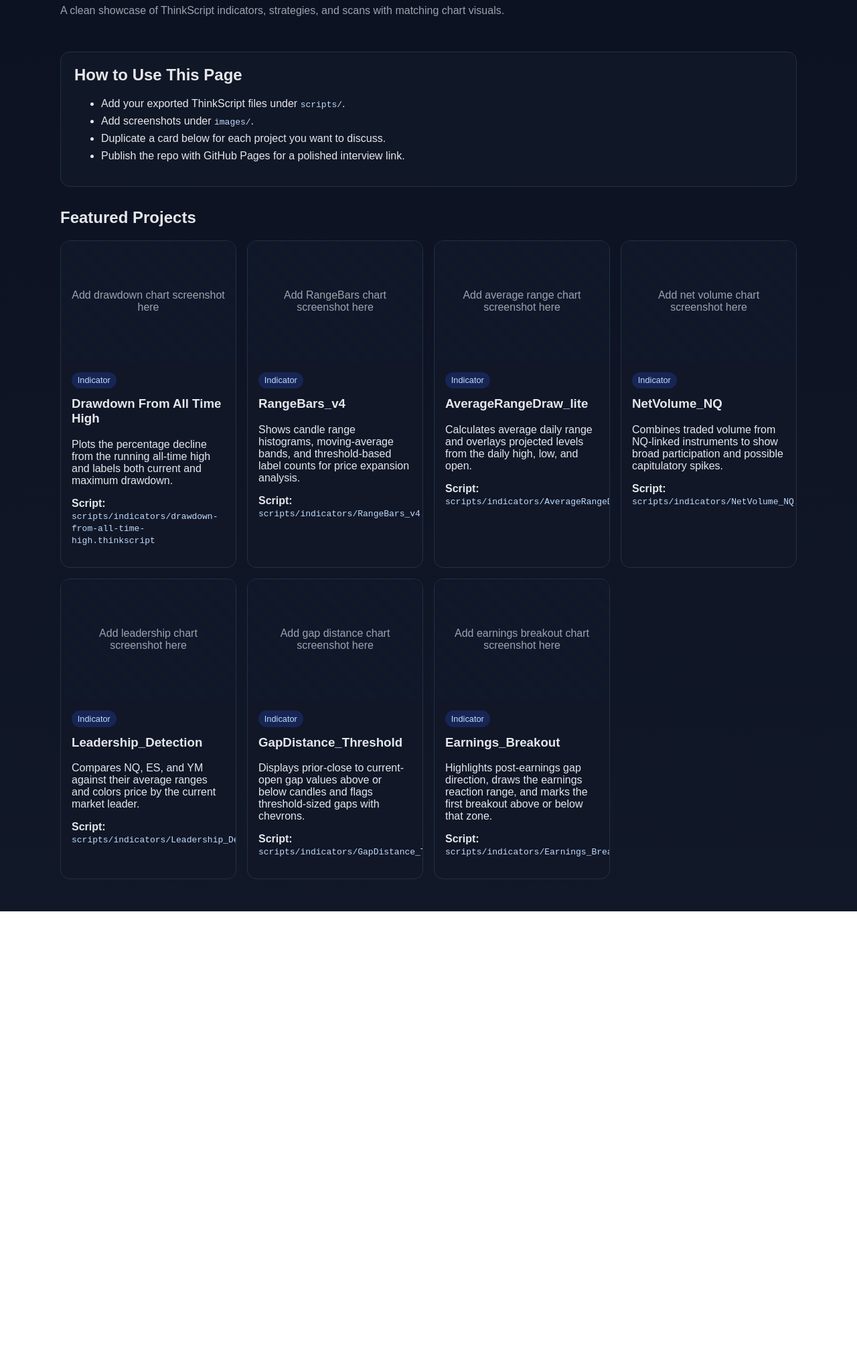
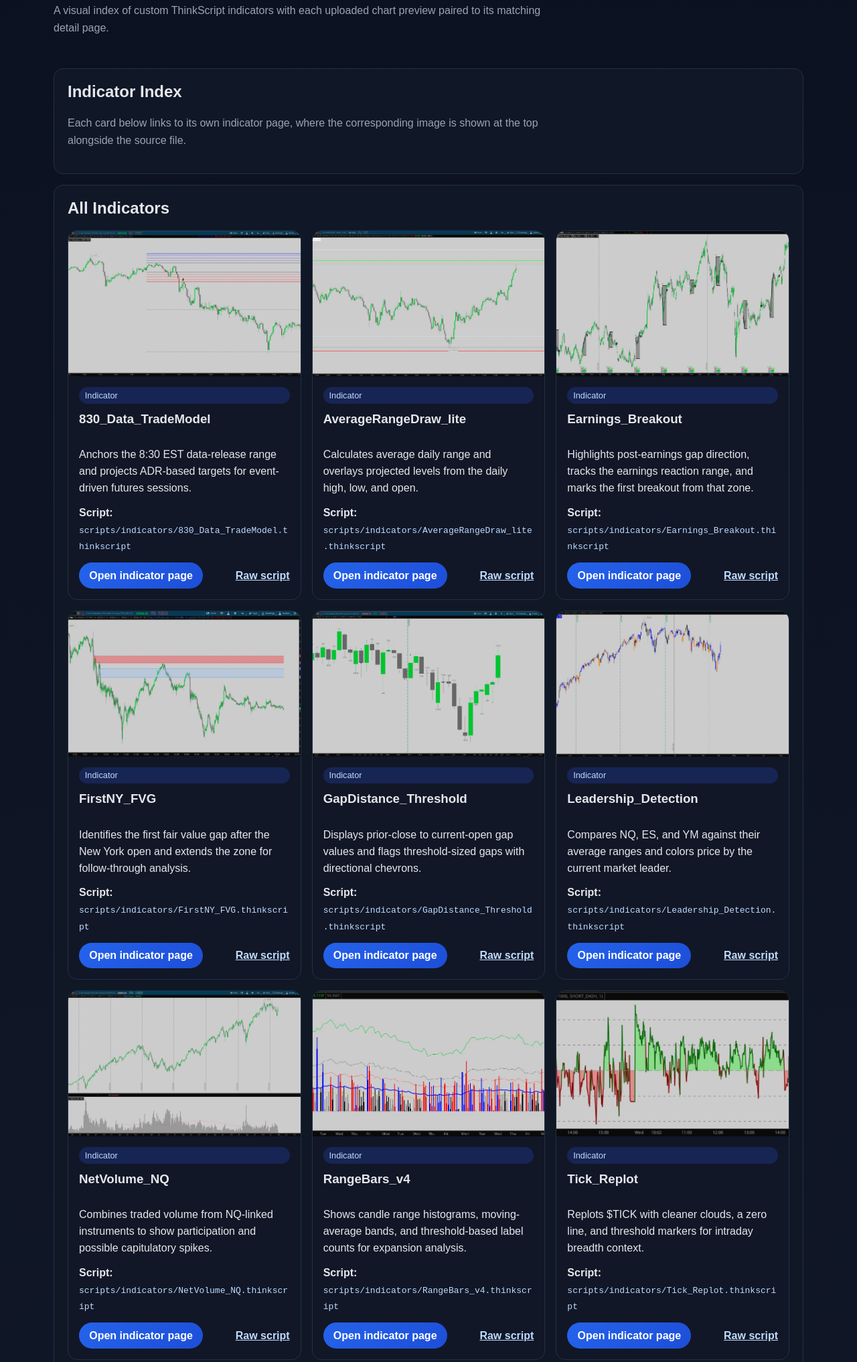
Before and after one commit to solidagorugosa/Thinkscript-Collection, a plain HTML site: page index.html in a window 1280 px wide. Shown: the part 155-2189 px from the top of the page at 67% size. Before the commit the page ends 1516 px from the top, so only its background shows below. Drawn offline with Linux system fonts and the light colour scheme.

Commit message:
modified:   README.md 	modified:   index.html 	new file:   indicator.html 	new file:   scripts/site.js 	modified:   styles.css

```diff
--- a/index.html
+++ b/index.html
@@ -12,96 +12,25 @@
       <p class="eyebrow">Interview Portfolio</p>
       <h1>ThinkScript Collection</h1>
       <p class="lead">
-        A clean showcase of ThinkScript indicators, strategies, and scans with matching chart visuals.
+        A visual index of custom ThinkScript indicators with each uploaded chart preview paired to its matching detail page.
       </p>
     </div>
   </header>
 
   <main class="container">
     <section class="panel">
-      <h2>How to Use This Page</h2>
-      <ul>
-        <li>Add your exported ThinkScript files under <code>scripts/</code>.</li>
-        <li>Add screenshots under <code>images/</code>.</li>
-        <li>Duplicate a card below for each project you want to discuss.</li>
-        <li>Publish the repo with GitHub Pages for a polished interview link.</li>
-      </ul>
+      <h2>Indicator Index</h2>
+      <p class="section-copy">
+        Each card below links to its own indicator page, where the corresponding image is shown at the top alongside the source file.
+      </p>
     </section>
 
-    <section>
-      <h2>Featured Projects</h2>
-      <div class="grid">
-        <article class="card">
-          <div class="image-placeholder">Add drawdown chart screenshot here</div>
-          <div class="card-body">
-            <span class="tag">Indicator</span>
-            <h3>Drawdown From All Time High</h3>
-            <p>Plots the percentage decline from the running all-time high and labels both current and maximum drawdown.</p>
-            <p><strong>Script:</strong> <code>scripts/indicators/drawdown-from-all-time-high.thinkscript</code></p>
-          </div>
-        </article>
-
-        <article class="card">
-          <div class="image-placeholder">Add RangeBars chart screenshot here</div>
-          <div class="card-body">
-            <span class="tag">Indicator</span>
-            <h3>RangeBars_v4</h3>
-            <p>Shows candle range histograms, moving-average bands, and threshold-based label counts for price expansion analysis.</p>
-            <p><strong>Script:</strong> <code>scripts/indicators/RangeBars_v4.thinkscript</code></p>
-          </div>
-        </article>
-
-        <article class="card">
-          <div class="image-placeholder">Add average range chart screenshot here</div>
-          <div class="card-body">
-            <span class="tag">Indicator</span>
-            <h3>AverageRangeDraw_lite</h3>
-            <p>Calculates average daily range and overlays projected levels from the daily high, low, and open.</p>
-            <p><strong>Script:</strong> <code>scripts/indicators/AverageRangeDraw_lite.thinkscript</code></p>
-          </div>
-        </article>
-
-        <article class="card">
-          <div class="image-placeholder">Add net volume chart screenshot here</div>
-          <div class="card-body">
-            <span class="tag">Indicator</span>
-            <h3>NetVolume_NQ</h3>
-            <p>Combines traded volume from NQ-linked instruments to show broad participation and possible capitulatory spikes.</p>
-            <p><strong>Script:</strong> <code>scripts/indicators/NetVolume_NQ.thinkscript</code></p>
-          </div>
-        </article>
-
-        <article class="card">
-          <div class="image-placeholder">Add leadership chart screenshot here</div>
-          <div class="card-body">
-            <span class="tag">Indicator</span>
-            <h3>Leadership_Detection</h3>
-            <p>Compares NQ, ES, and YM against their average ranges and colors price by the current market leader.</p>
-            <p><strong>Script:</strong> <code>scripts/indicators/Leadership_Detection.thinkscript</code></p>
-          </div>
-        </article>
-
-        <article class="card">
-          <div class="image-placeholder">Add gap distance chart screenshot here</div>
-          <div class="card-body">
-            <span class="tag">Indicator</span>
-            <h3>GapDistance_Threshold</h3>
-            <p>Displays prior-close to current-open gap values above or below candles and flags threshold-sized gaps with chevrons.</p>
-            <p><strong>Script:</strong> <code>scripts/indicators/GapDistance_Threshold.thinkscript</code></p>
-          </div>
-        </article>
-
-        <article class="card">
-          <div class="image-placeholder">Add earnings breakout chart screenshot here</div>
-          <div class="card-body">
-            <span class="tag">Indicator</span>
-            <h3>Earnings_Breakout</h3>
-            <p>Highlights post-earnings gap direction, draws the earnings reaction range, and marks the first breakout above or below that zone.</p>
-            <p><strong>Script:</strong> <code>scripts/indicators/Earnings_Breakout.thinkscript</code></p>
-          </div>
-        </article>
-      </div>
+    <section class="panel">
+      <h2>All Indicators</h2>
+      <div id="indicator-grid" class="grid"></div>
     </section>
   </main>
+
+  <script src="scripts/site.js"></script>
 </body>
 </html>
--- /dev/null
+++ b/scripts/site.js
@@ -0,0 +1,199 @@
+const indicators = [
+  {
+    id: "830_Data_TradeModel",
+    title: "830_Data_TradeModel",
+    script: "scripts/indicators/830_Data_TradeModel.thinkscript",
+    images: ["DATA830_TRADEMODEL.JPG"],
+    description:
+      "Anchors the 8:30 EST data-release range and projects ADR-based targets for event-driven futures sessions."
+  },
+  {
+    id: "AverageRangeDraw_lite",
+    title: "AverageRangeDraw_lite",
+    script: "scripts/indicators/AverageRangeDraw_lite.thinkscript",
+    images: ["avgrange_drawlite.JPG"],
+    description:
+      "Calculates average daily range and overlays projected levels from the daily high, low, and open."
+  },
+  {
+    id: "Earnings_Breakout",
+    title: "Earnings_Breakout",
+    script: "scripts/indicators/Earnings_Breakout.thinkscript",
+    images: ["EARNINGS_Breakout.JPG", "EARNINGS_RANGE.JPG"],
+    description:
+      "Highlights post-earnings gap direction, tracks the earnings reaction range, and marks the first breakout from that zone."
+  },
+  {
+    id: "FirstNY_FVG",
+    title: "FirstNY_FVG",
+    script: "scripts/indicators/FirstNY_FVG.thinkscript",
+    images: ["FirstNY_FVG.JPG"],
+    description:
+      "Identifies the first fair value gap after the New York open and extends the zone for follow-through analysis."
+  },
+  {
+    id: "GapDistance_Threshold",
+    title: "GapDistance_Threshold",
+    script: "scripts/indicators/GapDistance_Threshold.thinkscript",
+    images: ["GapDistance_Threshhold.JPG"],
+    description:
+      "Displays prior-close to current-open gap values and flags threshold-sized gaps with directional chevrons."
+  },
+  {
+    id: "Leadership_Detection",
+    title: "Leadership_Detection",
+    script: "scripts/indicators/Leadership_Detection.thinkscript",
+    images: ["leadership_detection.JPG"],
+    description:
+      "Compares NQ, ES, and YM against their average ranges and colors price by the current market leader."
+  },
+  {
+    id: "NetVolume_NQ",
+    title: "NetVolume_NQ",
+    script: "scripts/indicators/NetVolume_NQ.thinkscript",
+    images: ["NetVolume_NQ.JPG"],
+    description:
+      "Combines traded volume from NQ-linked instruments to show participation and possible capitulatory spikes."
+  },
+  {
+    id: "RangeBars_v4",
+    title: "RangeBars_v4",
+    script: "scripts/indicators/RangeBars_v4.thinkscript",
+    images: ["RangebarsV4.JPG"],
+    description:
+      "Shows candle range histograms, moving-average bands, and threshold-based label counts for expansion analysis."
+  },
+  {
+    id: "Tick_Replot",
+    title: "Tick_Replot",
+    script: "scripts/indicators/Tick_Replot.thinkscript",
+    images: ["Tick_Replot.JPG"],
+    description:
+      "Replots $TICK with cleaner clouds, a zero line, and threshold markers for intraday breadth context."
+  },
+  {
+    id: "drawdown-from-all-time-high",
+    title: "Drawdown From All Time High",
+    script: "scripts/indicators/drawdown-from-all-time-high.thinkscript",
+    images: ["ATH DRAWdown.JPG"],
+    description:
+      "Plots the percentage decline from the running all-time high and labels both current and maximum drawdown."
+  },
+  {
+    id: "vx_comp",
+    title: "vx_comp",
+    script: "scripts/indicators/vx_comp.thinkscript",
+    images: ["VX_comp.JPG"],
+    description:
+      "Overlays the VX futures curve to spot contango and backwardation shifts across the volatility term structure."
+  }
+];
+
+function escapeHtml(value) {
+  return value
+    .replace(/&/g, "&amp;")
+    .replace(/</g, "&lt;")
+    .replace(/>/g, "&gt;")
+    .replace(/\"/g, "&quot;")
+    .replace(/'/g, "&#39;");
+}
+
+function getIndicatorUrl(id) {
+  return `indicator.html?id=${encodeURIComponent(id)}`;
+}
+
+function renderIndex() {
+  const grid = document.getElementById("indicator-grid");
+  if (!grid) {
+    return;
+  }
+
+  grid.innerHTML = indicators
+    .map((item) => {
+      const preview = item.images[0];
+      return `
+        <article class="card">
+          <img class="card-image" src="${encodeURI(preview)}" alt="${escapeHtml(item.title)} chart preview" loading="lazy" />
+          <div class="card-body">
+            <span class="tag">Indicator</span>
+            <h3>${escapeHtml(item.title)}</h3>
+            <p>${escapeHtml(item.description)}</p>
+            <p><strong>Script:</strong> <code>${escapeHtml(item.script)}</code></p>
+            <div class="card-actions">
+              <a class="button-link" href="${getIndicatorUrl(item.id)}">Open indicator page</a>
+              <a class="text-link" href="${item.script}">Raw script</a>
+            </div>
+          </div>
+        </article>
+      `;
+    })
+    .join("");
+}
+
+function renderDetail() {
+  const titleEl = document.getElementById("indicator-title");
+  if (!titleEl) {
+    return;
+  }
+
+  const params = new URLSearchParams(window.location.search);
+  const id = params.get("id");
+  const item = indicators.find((entry) => entry.id === id);
+
+  if (!item) {
+    titleEl.textContent = "Indicator not found";
+    const descriptionEl = document.getElementById("indicator-description");
+    const galleryEl = document.getElementById("indicator-gallery");
+    if (descriptionEl) {
+      descriptionEl.textContent = "Return to the index and choose an available indicator card.";
+    }
+    if (galleryEl) {
+      galleryEl.innerHTML = '<p class="empty-state">No matching indicator was found for this link.</p>';
+    }
+    return;
+  }
+
+  document.title = `${item.title} | ThinkScript Collection`;
+
+  const descriptionEl = document.getElementById("indicator-description");
+  const galleryEl = document.getElementById("indicator-gallery");
+  const scriptLink = document.getElementById("script-link");
+  const scriptPath = document.getElementById("script-path");
+  const frame = document.getElementById("script-frame");
+
+  titleEl.textContent = item.title;
+  if (descriptionEl) {
+    descriptionEl.textContent = item.description;
+  }
+
+  if (galleryEl) {
+    galleryEl.innerHTML = item.images
+      .map(
+        (image, index) => `
+          <figure class="detail-figure">
+            <img src="${encodeURI(image)}" alt="${escapeHtml(item.title)} chart preview ${index + 1}" loading="eager" />
+            <figcaption>${item.images.length > 1 ? `Chart preview ${index + 1}` : "Chart preview"}</figcaption>
+          </figure>
+        `
+      )
+      .join("");
+  }
+
+  if (scriptLink) {
+    scriptLink.href = item.script;
+  }
+
+  if (scriptPath) {
+    scriptPath.textContent = item.script;
+  }
+
+  if (frame) {
+    frame.src = item.script;
+    frame.title = `${item.title} source`;
+  }
+}
+
+document.addEventListener("DOMContentLoaded", () => {
+  renderIndex();
+  renderDetail();
+});
--- a/styles.css
+++ b/styles.css
@@ -1,10 +1,12 @@
 :root {
   --bg: #0b1120;
+  --bg-soft: #0f172a;
   --panel: #111827;
   --panel-border: #243042;
   --text: #e5e7eb;
   --muted: #9ca3af;
   --accent: #60a5fa;
+  --accent-strong: #bfdbfe;
   --tag-bg: #172554;
 }
 
@@ -19,13 +21,21 @@ body {
   color: var(--text);
 }
 
+img {
+  max-width: 100%;
+}
+
 .container {
-  width: min(1100px, calc(100% - 2rem));
+  width: min(1120px, calc(100% - 2rem));
   margin: 0 auto;
 }
 
 .hero {
   padding: 4rem 0 2rem;
+}
+
+.hero-compact {
+  padding-top: 2rem;
 }
 
 .eyebrow {
@@ -42,25 +52,26 @@ h3 {
   margin-top: 0;
 }
 
-.lead {
+.lead,
+.section-copy {
   color: var(--muted);
-  max-width: 700px;
+  max-width: 760px;
   line-height: 1.6;
 }
 
 .panel {
-  background: rgba(17, 24, 39, 0.9);
+  background: rgba(17, 24, 39, 0.92);
   border: 1px solid var(--panel-border);
   border-radius: 14px;
   padding: 1.25rem;
-  margin-bottom: 2rem;
+  margin-bottom: 1rem;
 }
 
 .grid {
   display: grid;
-  grid-template-columns: repeat(auto-fit, minmax(260px, 1fr));
+  grid-template-columns: repeat(auto-fit, minmax(280px, 1fr));
   gap: 1rem;
-  margin-bottom: 3rem;
+  margin-bottom: 1rem;
 }
 
 .card {
@@ -68,26 +79,42 @@ h3 {
   border: 1px solid var(--panel-border);
   border-radius: 14px;
   overflow: hidden;
+  display: flex;
+  flex-direction: column;
 }
 
-.image-placeholder {
-  min-height: 180px;
-  display: grid;
-  place-items: center;
-  padding: 1rem;
-  text-align: center;
-  color: var(--muted);
-  background: repeating-linear-gradient(
-    45deg,
-    #0f172a,
-    #0f172a 10px,
-    #111827 10px,
-    #111827 20px
-  );
+.card-image {
+  width: 100%;
+  aspect-ratio: 16 / 10;
+  object-fit: cover;
+  display: block;
+  background: var(--bg-soft);
 }
 
 .card-body {
   padding: 1rem;
+  display: flex;
+  flex-direction: column;
+  gap: 0.75rem;
+  flex: 1;
+}
+
+.card-body p {
+  margin: 0;
+  line-height: 1.55;
+}
+
+.card-actions,
+.detail-actions {
+  display: flex;
+  align-items: center;
+  justify-content: space-between;
+  gap: 0.75rem;
+  flex-wrap: wrap;
+}
+
+.card-actions {
+  margin-top: auto;
 }
 
 .tag {
@@ -97,13 +124,91 @@ h3 {
   background: var(--tag-bg);
   color: #bfdbfe;
   font-size: 0.8rem;
-  margin-bottom: 0.75rem;
+}
+
+.button-link {
+  display: inline-flex;
+  align-items: center;
+  justify-content: center;
+  padding: 0.65rem 0.95rem;
+  border-radius: 999px;
+  background: linear-gradient(135deg, #2563eb, #1d4ed8);
+  color: white;
+  font-weight: 600;
+  text-decoration: none;
+}
+
+.button-link:hover {
+  text-decoration: none;
+  filter: brightness(1.08);
+}
+
+.text-link,
+.back-link {
+  color: var(--accent-strong);
+  font-weight: 600;
+}
+
+.back-link {
+  display: inline-block;
+  margin-bottom: 1rem;
+}
+
+.detail-layout {
+  margin-bottom: 3rem;
+}
+
+.detail-gallery {
+  display: grid;
+  gap: 1rem;
+}
+
+.detail-figure {
+  margin: 0;
+}
+
+.detail-figure img {
+  width: 100%;
+  display: block;
+  border-radius: 12px;
+  border: 1px solid var(--panel-border);
+  background: var(--bg-soft);
+}
+
+.detail-figure figcaption {
+  margin-top: 0.5rem;
+  color: var(--muted);
+  font-size: 0.95rem;
+}
+
+.script-frame {
+  width: 100%;
+  min-height: 720px;
+  border: 1px solid var(--panel-border);
+  border-radius: 12px;
+  background: var(--bg-soft);
 }
 
 code {
   color: #bfdbfe;
+  word-break: break-word;
+}
+
+.empty-state {
+  color: var(--muted);
+  margin: 0;
 }
 
 li {
   margin-bottom: 0.5rem;
 }
+
+@media (max-width: 640px) {
+  .hero {
+    padding-top: 3rem;
+  }
+
+  .button-link {
+    width: 100%;
+  }
+}
```
Also changed, not shown: indicator.html (added, +43 -0 lines), 1 other file.
